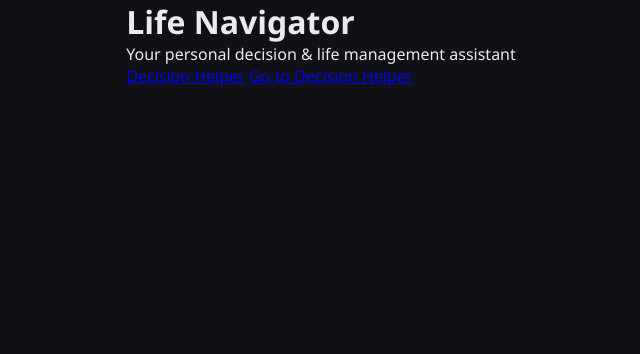
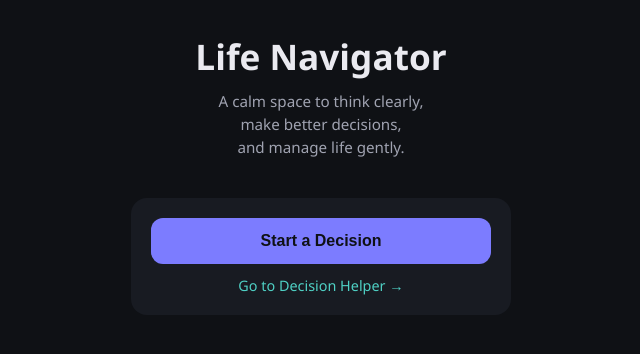
Before and after one commit to ananyapagolu25-cell/Life-navigator, a plain HTML site: page index.html in a window 1280 px wide. Shown: the whole page, without its empty margins (319-959 px from the left). Drawn offline with Linux system fonts and the light colour scheme.

Commit message:
Update index.html

```diff
--- a/index.html
+++ b/index.html
@@ -5,14 +5,31 @@
   <link rel="stylesheet" href="style.css">
 </head>
 <body>
-  <div class="container">
-    <h1>Life Navigator</h1>
-    <p>Your personal decision & life management assistant</p>
 
-    <div class="button-group">
-      <a href="decision.html" class="button">Decision Helper</a>
-      <a href="decision.html" class="button secondary">Go to Decision Helper</a>
-    </div>
+  <div class="app">
+
+    <!-- HERO / COVER -->
+    <section class="hero">
+      <h1>Life Navigator</h1>
+      <p>
+        A calm space to think clearly,<br>
+        make better decisions,<br>
+        and manage life gently.
+      </p>
+    </section>
+
+    <!-- MAIN CARD -->
+    <section class="card">
+      <button onclick="location.href='decision.html'">
+        Start a Decision
+      </button>
+
+      <a class="link-btn" href="decision.html">
+        Go to Decision Helper →
+      </a>
+    </section>
+
   </div>
+
 </body>
 </html>
```
